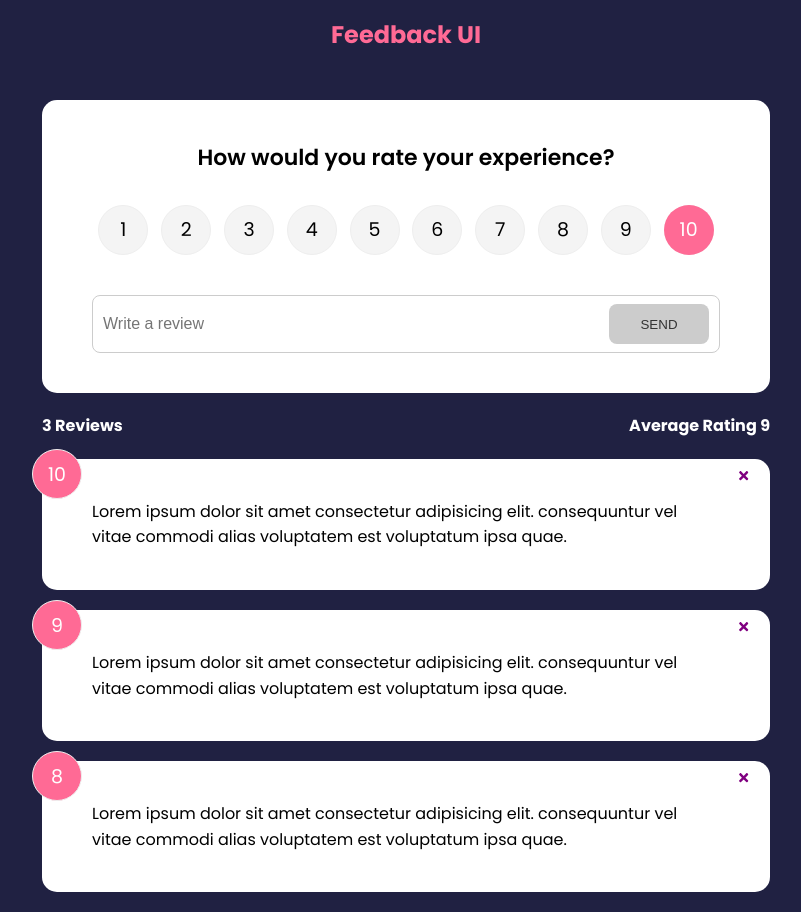
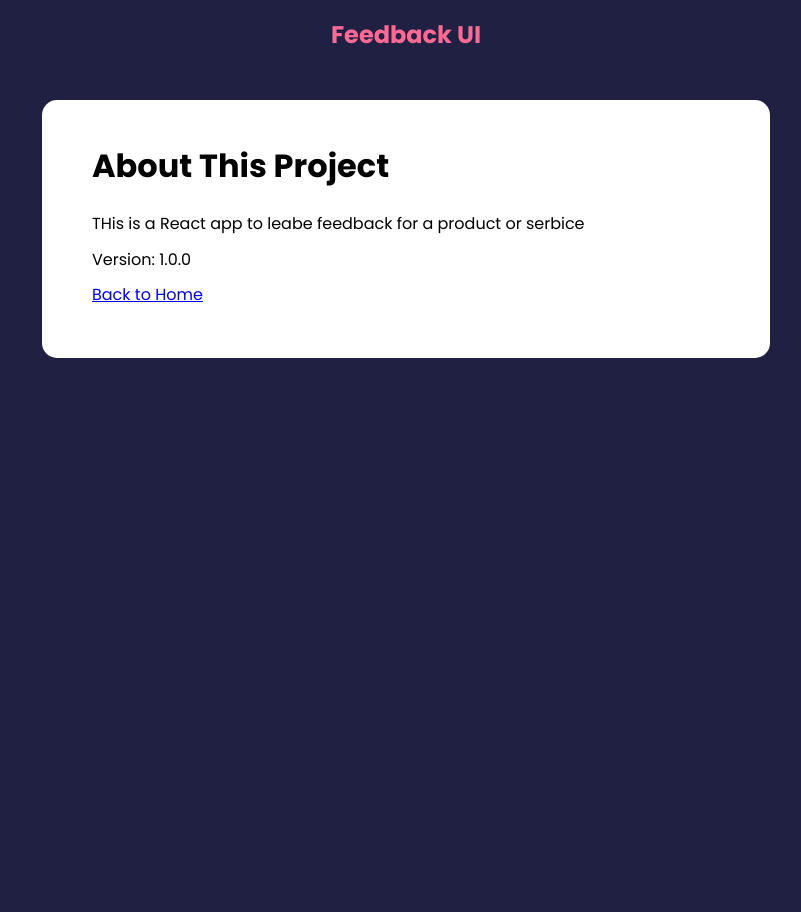
Before and after one commit to willsanchez86/feedback-app, a React (Create React App) app: page /about in a window 1280 px wide. Shown: the whole page, without its empty margins (234-1035 px from the left). After the commit the page ends 800 px from the top, so only its background shows below. Built offline with nearby package versions, Linux system fonts and the light colour scheme.

Commit message:
Routes Added

```diff
--- a/package.json
+++ b/package.json
@@ -6,9 +6,11 @@
     "@testing-library/jest-dom": "^5.16.4",
     "@testing-library/react": "^13.1.1",
     "@testing-library/user-event": "^13.5.0",
+    "framer-motion": "^4.1.17",
     "react": "^18.1.0",
     "react-dom": "^18.1.0",
     "react-icons": "^4.3.1",
+    "react-router-dom": "^6.3.0",
     "react-scripts": "5.0.1",
     "uuid": "^8.3.2",
     "web-vitals": "^2.1.4"
--- a/src/App.js
+++ b/src/App.js
@@ -1,10 +1,12 @@
 import {v4 as uuidv4} from 'uuid';
+import {BrowserRouter as Router, Route, Routes} from 'react-router-dom';
 import {useState} from 'react';
 import Header from "./components/Header";
 import FeedbackList from "./components/FeedbackList";
 import FeedbackData from "./data/FeedbackData";
 import FeedbackStats from "./components/FeedbackStats";
 import FeedbackForm from "./components/FeedbackForm";
+import AboutPage from "./pages/AboutPage";
 
 function App() {
     const [feedback, setFeedback] = useState(FeedbackData)
@@ -21,15 +23,23 @@ function App() {
     }
 
     return (
-        <>
+        <Router>
             <Header text="Feedback UI"/>
             <div className='container'>
-                <FeedbackForm handleAdd={addFeedback}/>
-                <FeedbackStats feedback={feedback}/>
-                <FeedbackList feedback={feedback} handleDelete={deleteFeedback}/>
+                <Routes>
+                    <Route exact path='/' element={
+                        <>
+                            <FeedbackForm handleAdd={addFeedback}/>
+                            <FeedbackStats feedback={feedback}/>
+                            <FeedbackList feedback={feedback} handleDelete={deleteFeedback}/>
+                        </>
+                    }>
+                    </Route>
+
+                    <Route path='/about' element={<AboutPage />} />
+                </Routes>
             </div>
-
-        </>
+        </Router>
     )
 }
 
--- a/src/components/FeedbackList.jsx
+++ b/src/components/FeedbackList.jsx
@@ -1,3 +1,4 @@
+import {motion, AnimatePresence} from 'framer-motion';
 import PropTypes from 'prop-types'
 import FeedbackItem from './FeedbackItem';
 
@@ -8,11 +9,25 @@ function FeedbackList({feedback, handleDelete}) {
 
     return (
       <div className='feedback-list'>
+          <AnimatePresence>
           {feedback.map((item) => (
+            <motion.div key={item.id} initial={{opacity: 0}} animate={{opacity: 1}} exit={{opacity: 0}}>
               <FeedbackItem key={item.id} item={item} handleDelete={handleDelete}/>
+            </motion.div>
           ))}
+          </AnimatePresence>
       </div>
     )
+
+// VERSION WITHOUT ANIMATION
+//   return (
+//     <div className='feedback-list'>
+//         {feedback.map((item) => (
+//            <FeedbackItem key={item.id} item={item} handleDelete={handleDelete}/>
+//         ))}
+//     </div>
+//   )
+
 }
 
 FeedbackList.propTypes = {
--- /dev/null
+++ b/src/pages/AboutPage.jsx
@@ -0,0 +1,17 @@
+import Card from '../components/shared/Card';
+
+function AboutPage() {
+  return <Card>
+      <div className="about">
+          <h1>About This Project</h1>
+          <p>THis is a React app to leabe feedback for a product or serbice</p>
+          <p>Version: 1.0.0</p>
+
+          <p>
+              <a href="/">Back to Home</a>
+          </p>
+      </div>
+  </Card>
+}
+
+export default AboutPage
```
Also changed, not shown: 1 other file (tests, documents, lock files or other folders). Lines whose indentation alone changed are shown as unchanged.
